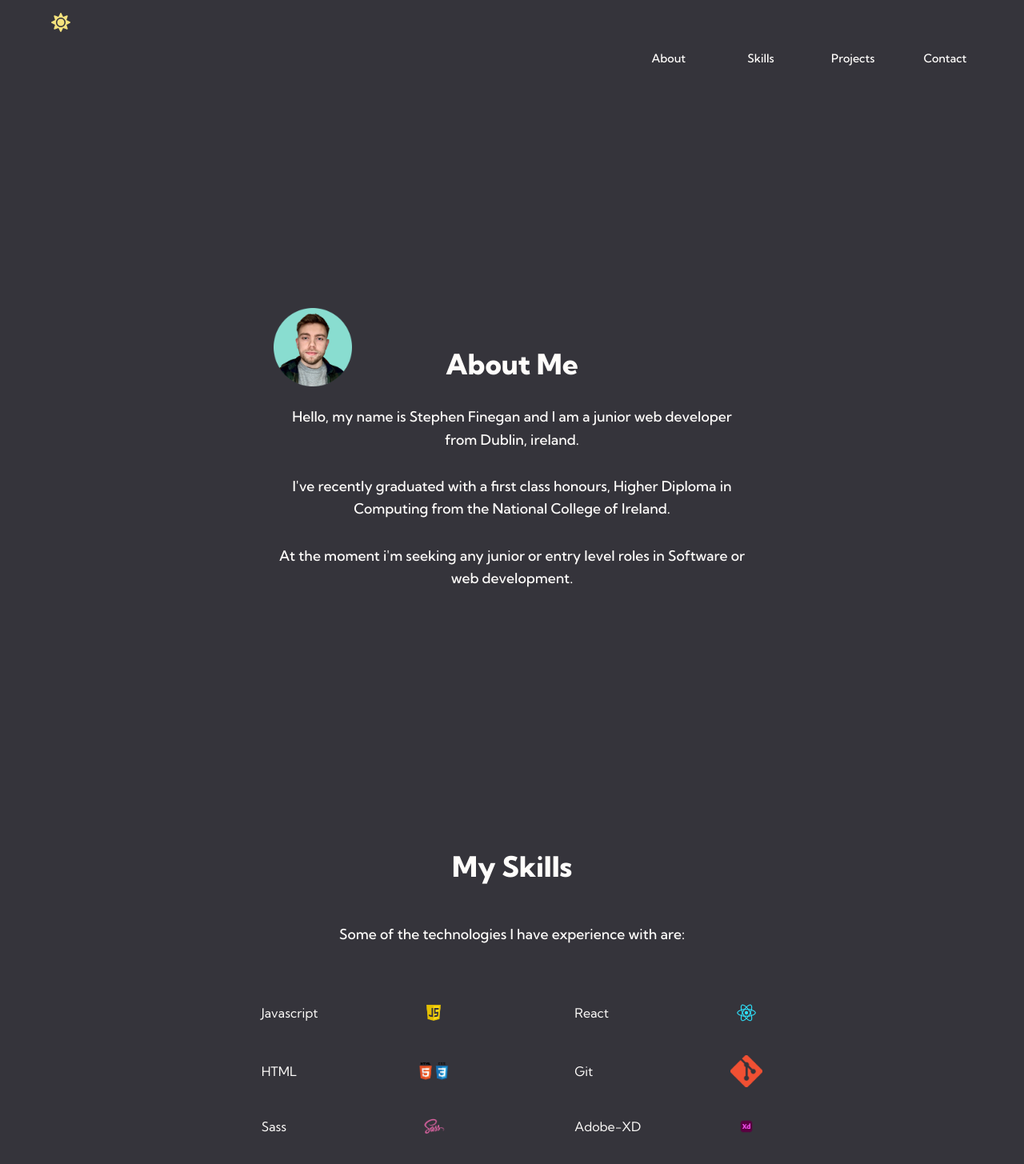
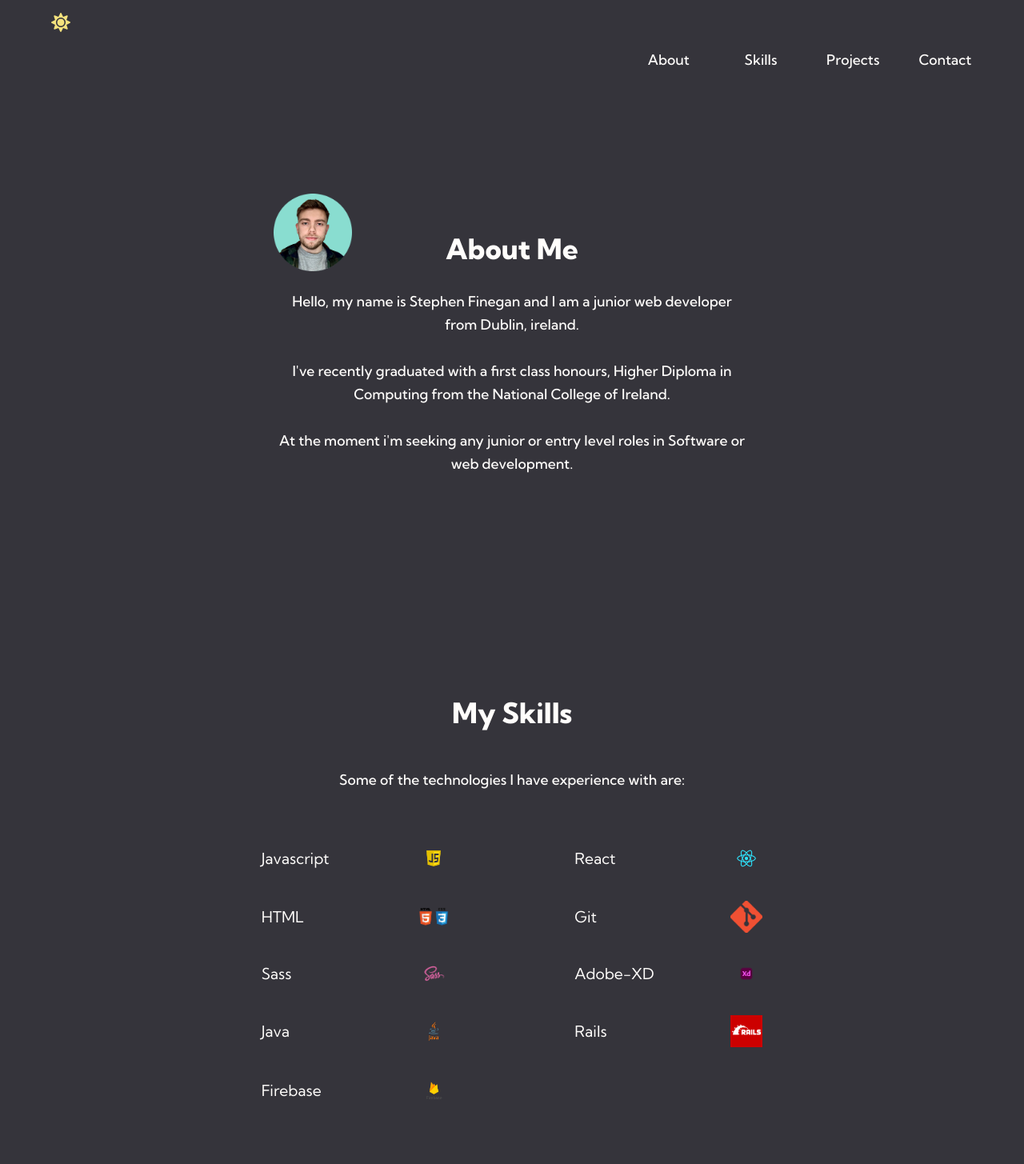
Before and after one commit to StephenFinegan21/portfolio, a React (Create React App) app: page / in a window 1280 px wide. Shown: the top 1455 px of the page at 80% size. Built offline with nearby package versions, Linux system fonts and the light colour scheme; the HTML template or start-up script is replaced by a standard one.

Commit message:
reduced the padding between each section and increased  font sizes for larger screens

```diff
--- a/src/App.scss
+++ b/src/App.scss
@@ -103,9 +103,14 @@ li{
     font-size: .9rem;
     cursor: pointer;
 
+    @media screen and (min-width: $medium) {
+        font-size: 1.1rem;
+
+    }
+
 
     @media screen and (min-width: $large) {
-        font-size: 1.1rem;
+        font-size: 1.3rem;
         transform: translate(0, -60px);
     }
 }
@@ -136,8 +141,9 @@ li{
 }
 
 .content-section{
-    margin-bottom: 30%;
-    margin-top: 20%;
+    margin-bottom: 25%;
+    margin-top: 5%;
+
 
     @media screen and (min-width: $large) {
         margin-top: 5%;
@@ -157,11 +163,6 @@ p{
     text-align: center;
     line-height: 1.8rem;
 }
-
-
-
-
-
 
 .about-me-text{
     width: 60%;
@@ -186,7 +187,6 @@ p{
          }
     }
 }
-
 
 
 
@@ -249,6 +249,10 @@ p{
         text-align: left;
         font-size: .9rem;
         padding-top: 2%;
+
+        @media screen and (min-width: $medium) {
+            font-size: 1rem;
+        }
     }
 }
 
@@ -270,7 +274,6 @@ p{
     width: 80%;
     margin: auto;
     margin-left: 10%;
-
     display: grid;
     grid-template-columns: 1fr 1fr;
 
@@ -282,6 +285,13 @@ p{
         align-items: center;
         justify-content: space-between;
         text-align: left;
+
+        @media screen and (min-width: $medium) {
+            font-size: 1.2rem;
+        }
+        @media screen and (min-width: $large) {
+            font-size: 1.4rem;
+        }
     }
 
     img{
```
